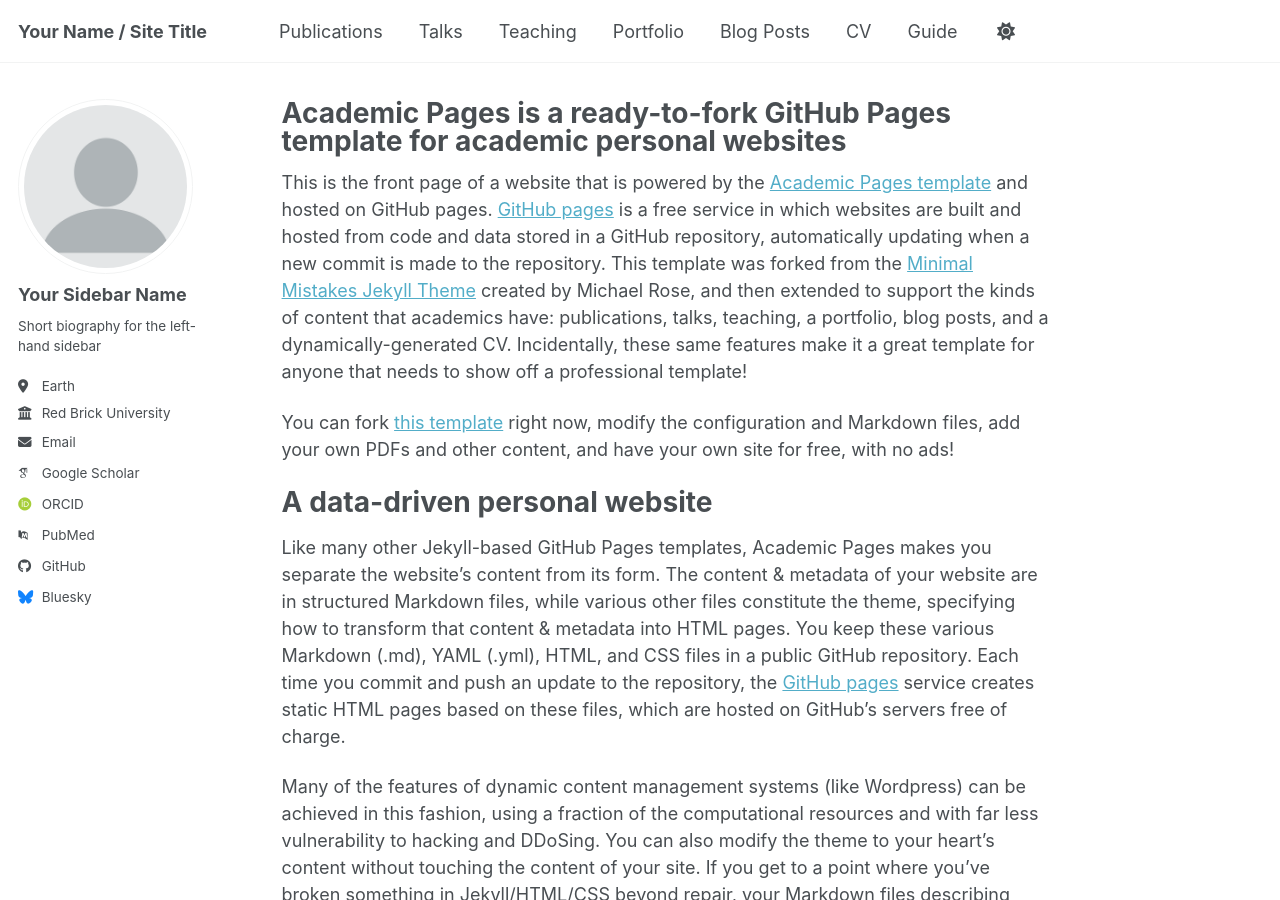
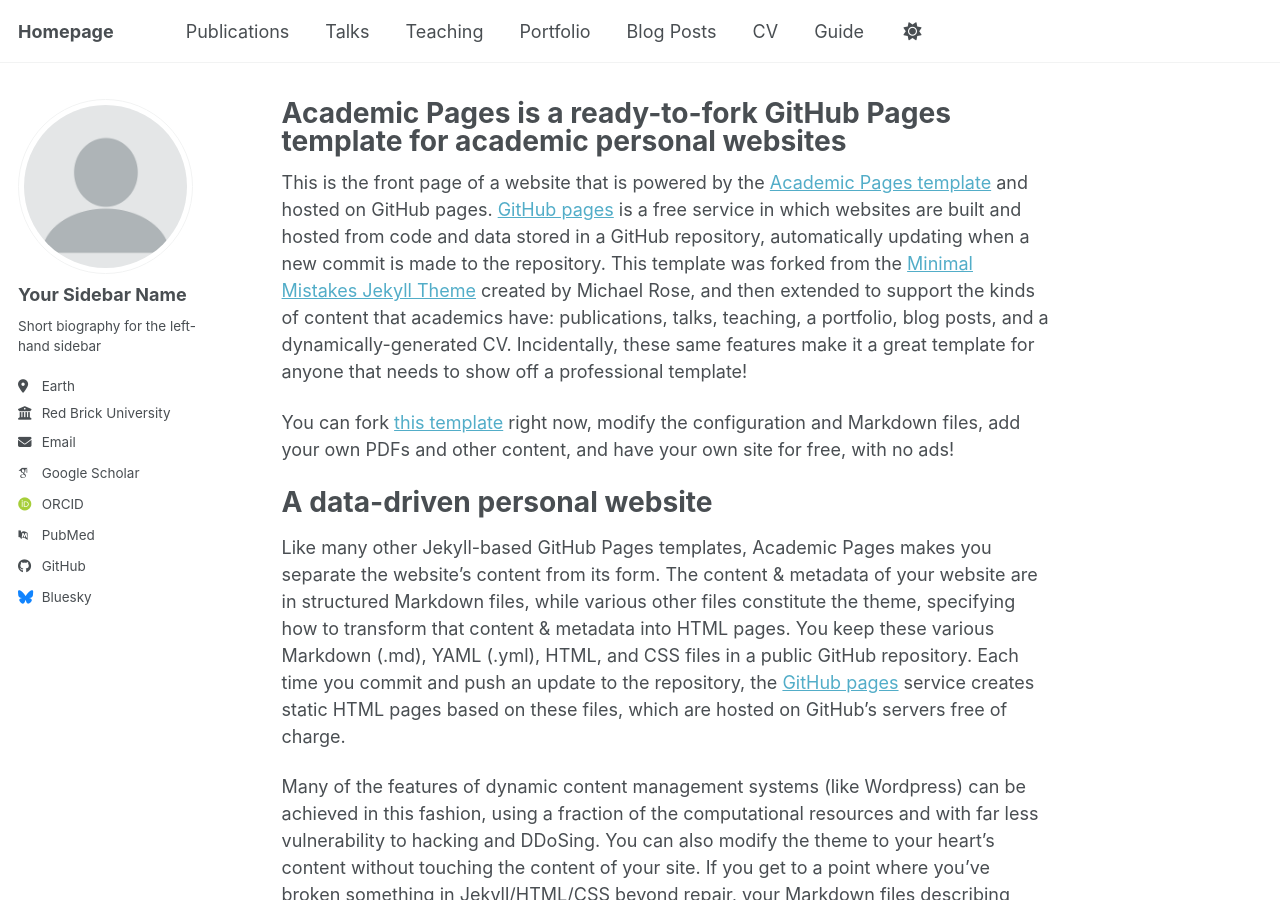
Before and after one commit to FlynnYe/FlynnYe.github.io, a Jekyll site: the page built from _pages/about.md, in a window 1280 px wide and 900 px high. Built offline with Jekyll 4.4.1, drawn with Linux system fonts in a browser that asks for light colours; some web fonts are replaced; a script bundle is joined from its source files by our own code; library files that are not in the unit come from our copies.

Commit message:
Update site title to 'Homepage'

```diff
--- a/_config.yml
+++ b/_config.yml
@@ -9,7 +9,7 @@
 # Basic Site Settings
 locale                   : "en-US"
 site_theme               : "default" # Currently available options are "default", "air"
-title                    : "Your Name / Site Title"
+title                    : "Homepage"
 title_separator          : "-"
 name                     : &name "Your Name"
 description              : &description "Your Name's academic portfolio"   # Update this with a general description of your site, this is the default if not overridden by a page
```
